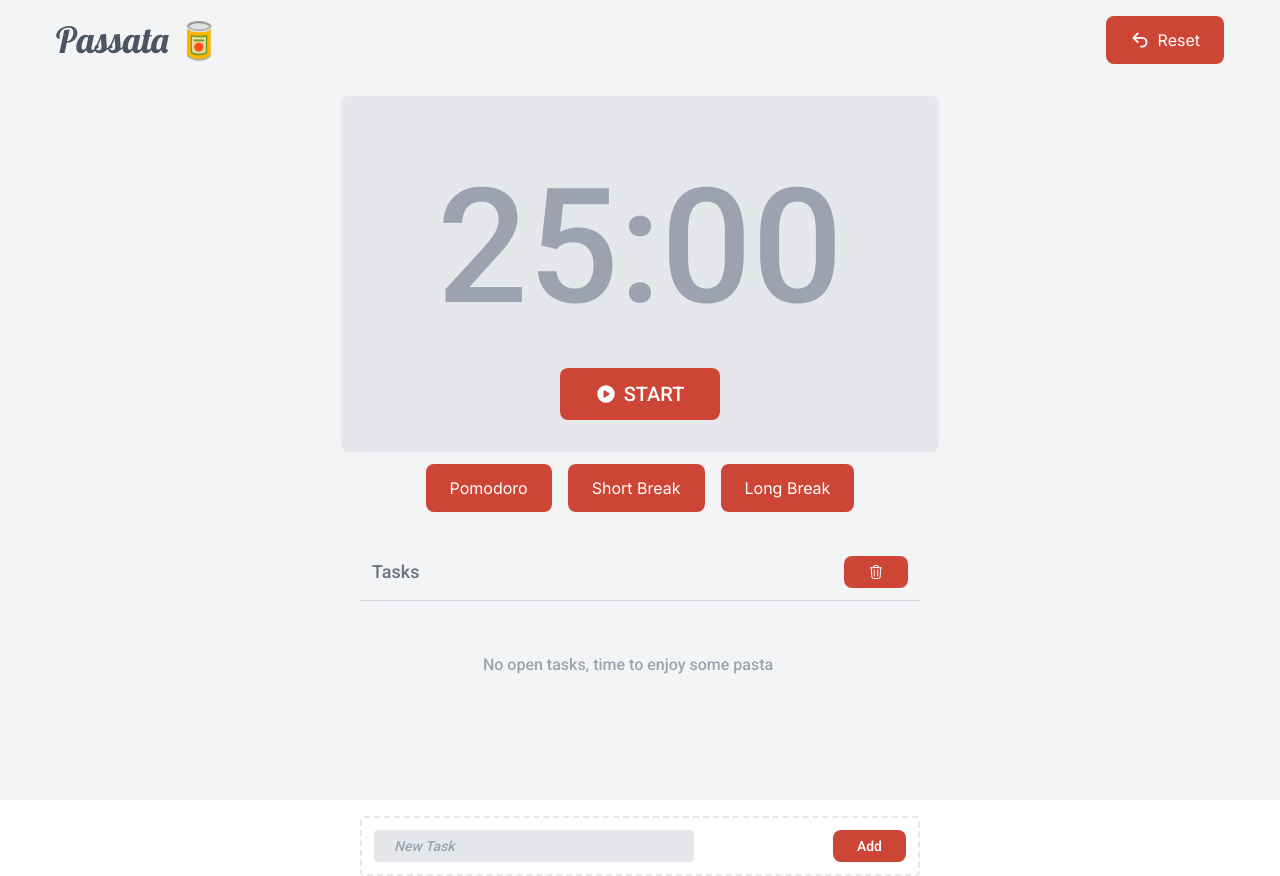
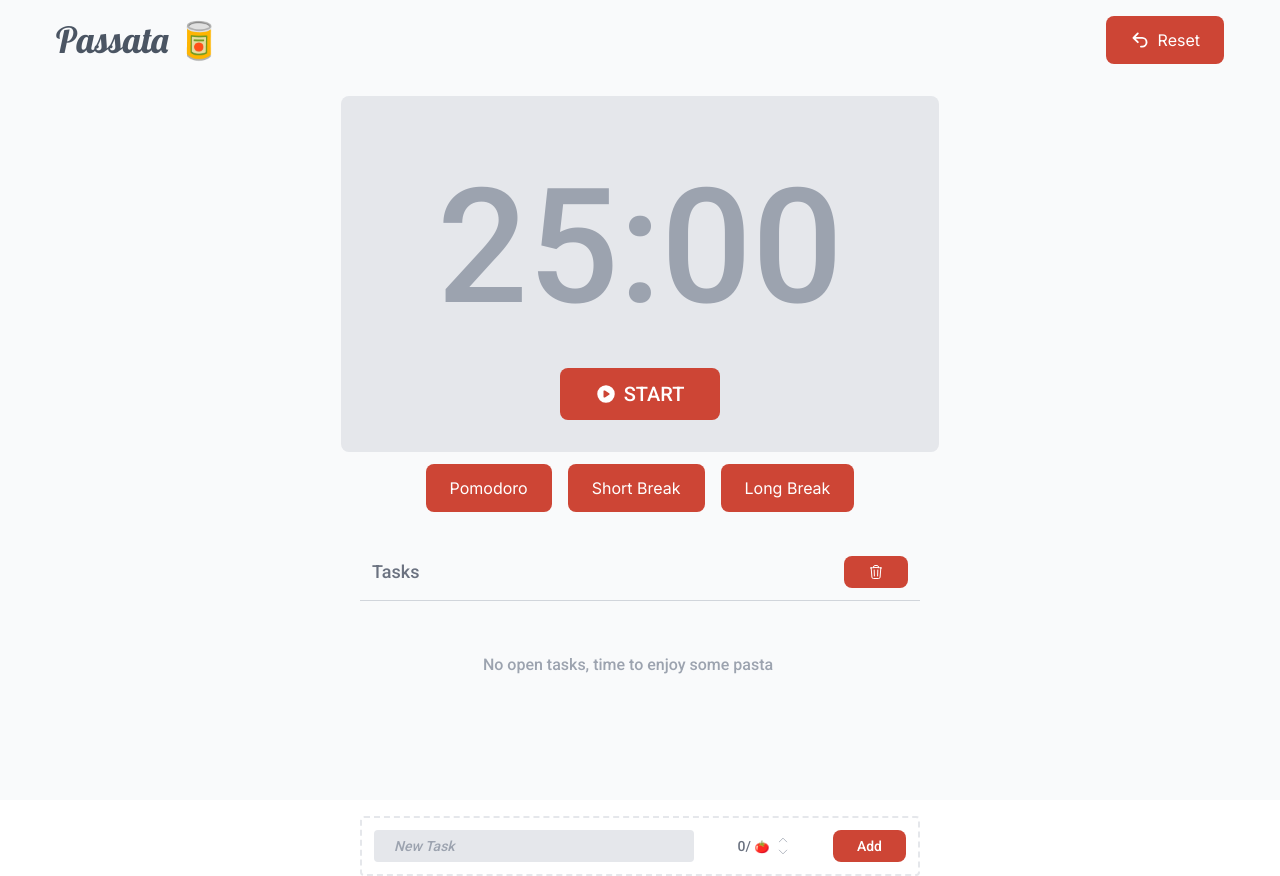
Before and after one commit to ThomasPokorny/passata-io, a Next.js app: page / in a window 1280 px wide. Built offline with nearby package versions, Linux system fonts and the light colour scheme.

Commit message:
Added styling

```diff
--- a/src/app/page.tsx
+++ b/src/app/page.tsx
@@ -97,7 +97,7 @@ export default function Home() {
 
   return (
     <div
-      className={`h-screen bg-gray-100 ${
+      className={`h-screen bg-gray-50 ${
         mode === POMODORO ? 'background-pomodoro' : ''
       } ${mode === SHORT_BREAK ? 'background-short-break' : ''} ${
         mode === LONG_BREAK ? 'background-long-break' : ''
--- a/src/components/tasks/task-create.tsx
+++ b/src/components/tasks/task-create.tsx
@@ -1,13 +1,14 @@
 import { Roboto } from 'next/font/google';
-import { PlusIcon } from '@heroicons/react/16/solid';
 import PomodoroButton from '@/components/pomodoro-button';
 import { useTaskStore } from '@/domain/tasks/task-store';
 import { useState } from 'react';
+import { ChevronUpIcon, ChevronDownIcon } from '@heroicons/react/24/outline';
 const roboto = Roboto({ weight: '500', subsets: ['latin'] });
 
 const TaskCreate = () => {
   const { createTask } = useTaskStore();
   const [description, setDescription] = useState<string>('');
+  const [pomodoros, setPomodoros] = useState<number>(0);
 
   const handleChange = (event) => {
     const newValue = event.target.value;
@@ -19,10 +20,11 @@ const TaskCreate = () => {
 
   const handleSubmit = () => {
     createTask({
-      description: description,
-      pomodoros: 0,
+      description,
+      pomodoros,
     });
     setDescription('');
+    setPomodoros(0);
   };
 
   return (
@@ -37,6 +39,28 @@ const TaskCreate = () => {
           onChange={handleChange}
           className="pl-5 placeholder:italic bg-gray-200 h-8 !outline-none border-transparent focus:border-transparent focus:ring-0 text-gray-500 text-sm rounded block w-[20rem]"
         />
+        <div
+          className={`${roboto.className} text-gray-500 text-sm ml-auto cursor-default`}
+        >
+          {pomodoros}/{' '}
+          <span className="text-xs">{pomodoros >= 10 ? '🥫' : '🍅'}</span>
+        </div>
+        <div className="flex flex-col ml-2">
+          <ChevronUpIcon
+            className="text-gray-400 w-3 cursor-pointer hover:text-gray-500"
+            onClick={() => {
+              setPomodoros(pomodoros + 1);
+            }}
+          />
+          <ChevronDownIcon
+            className="text-gray-400 w-3 cursor-pointer hover:text-gray-500"
+            onClick={() => {
+              if (pomodoros != 0) {
+                setPomodoros(pomodoros - 1);
+              }
+            }}
+          />
+        </div>
         <PomodoroButton
           type="submit"
           className="ml-auto h-8 flex items-center text-sm"
@@ -49,11 +73,3 @@ const TaskCreate = () => {
   );
 };
 export default TaskCreate;
-
-/*
-<input
-          type="number"
-          className="pl-2 placeholder:italic bg-gray-200 h-8 !outline-none border-transparent focus:border-transparent focus:ring-0 text-gray-500 text-sm rounded block w-[2.5rem]"
-          placeholder="0"
-        />
- */
```
